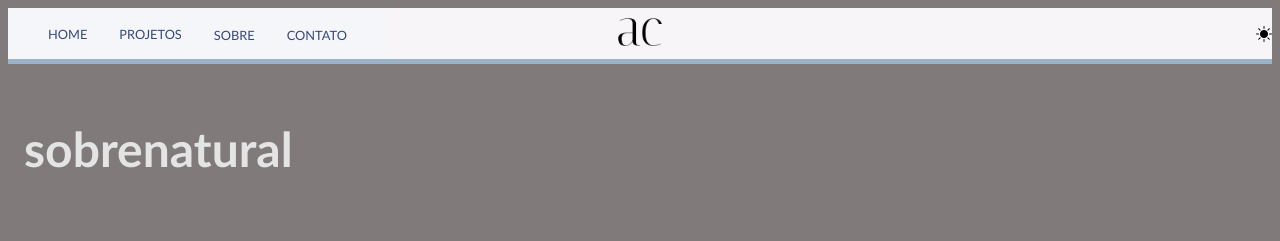
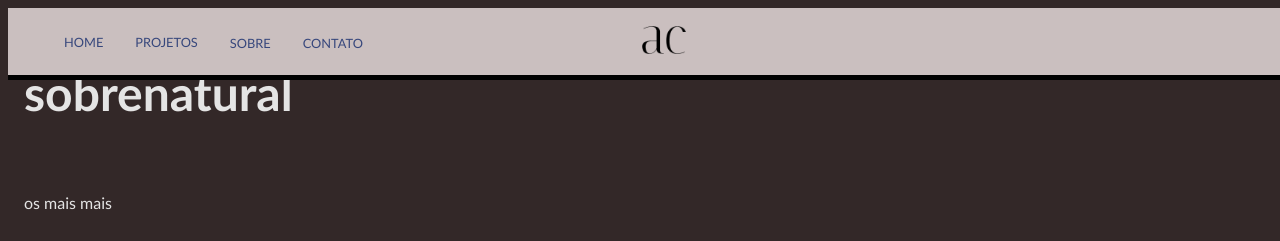
Before and after one commit to annacaroline343/meu-portfolio, a plain HTML site: page index.html in a window 1280 px wide. Shown: the top 241 px of the page. Drawn offline with nearby package versions, Linux system fonts and the light colour scheme.

Commit message:
update 01/10

```diff
--- a/estilo.css
+++ b/estilo.css
@@ -5,7 +5,7 @@
 /* raiz */
 :root,
 :root[data-theme='dark'] {
-    --cor-fundo: rgb(128, 122, 122);
+    --cor-fundo: rgb(51, 40, 40);
     --cor-texto: rgb(228, 228, 228);
 
     --menu-link: rgb(55, 71, 124);
@@ -57,13 +57,16 @@ header {
     justify-content: space-between;
     align-items: center;
     width: 100%;
-    background: rgb(247, 245, 247);
-    border-bottom: 5px solid rgb(154, 179, 199);
+    background: rgb(202, 191, 191);
+    border-bottom: 5px solid rgb(0, 0, 0);
+    position: fixed; /* Voltar */
+    z-index: 9999; /* Camadas */
+    padding: .5rem 1rem;
 
 }
 
 .menu-desktop {
-    background: rgb(245, 246, 249);
+    background: rgb(202, 191, 191);
     display: none;
     /*  esconde o menu desktop */
 
@@ -183,7 +186,7 @@ header {
 }
 
 h1 {
-    font-size: 1.7rem;
+    font-size: 1.4rem;
 
 }
 
```
Also changed, not shown: projetos/imagemdomeusite.jpg (added).
